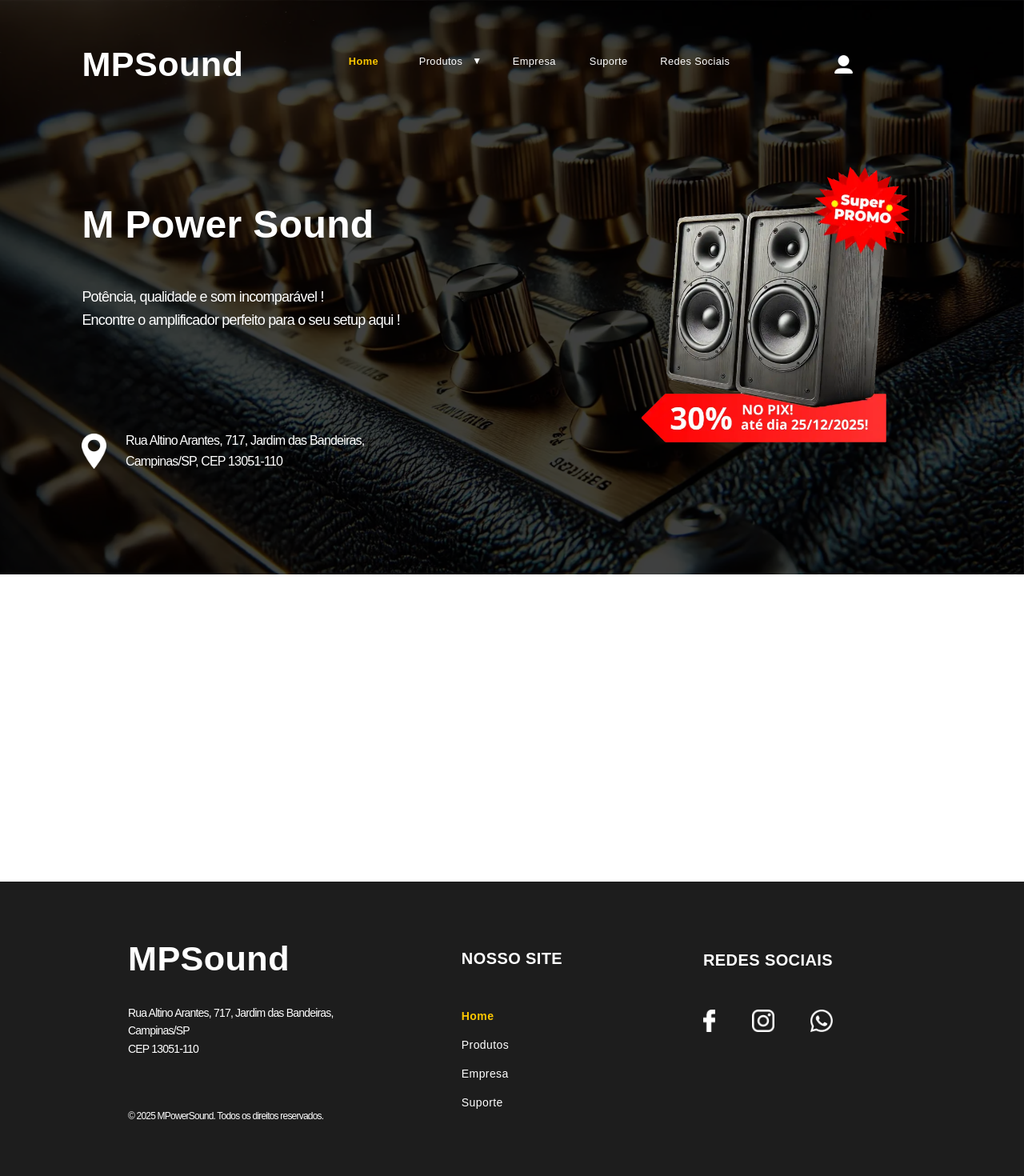
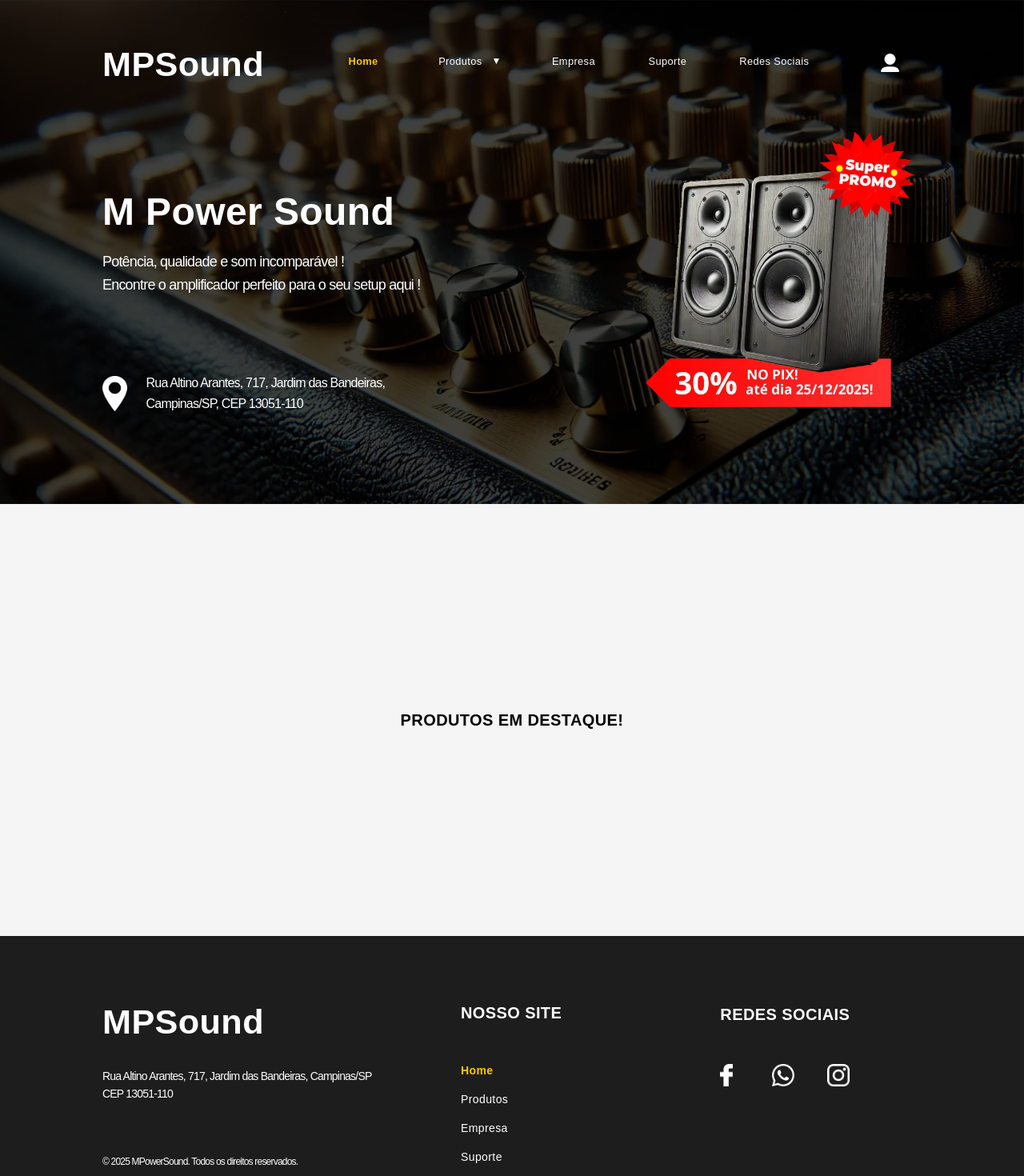
Before and after one commit to DiogoCodeDev/MpowerSound, a Vue app: page / in a window 1280 px wide. Shown: the top 1470 px of the page at 80% size. Built offline with nearby package versions, Linux system fonts and the light colour scheme.

Commit message:
fix: remove gap from project [2 horas]

```diff
--- a/src/components/AppFooter.vue
+++ b/src/components/AppFooter.vue
@@ -7,8 +7,9 @@ const route = useRoute();
 <template>
 	<footer
 		:style="{ backgroundColor: 'rgba(0, 0, 0, 0.55)' }"
-		class="w-full flex flex-col justify-center items-center lg:justify-between lg:flex-row lg:h-96 py-12 lg:py-12 lg:px-40 z-10">
-		<div class="w-80 md:w-96 flex flex-col lg:w-1/3">
+		class="w-full flex flex-col justify-center items-center lg:justify-between lg:flex-row lg:h-96 py-12 lg:py-12 lg:px-32 z-10">
+		<div class="w-80 md:w-96 flex flex-col md:items-center lg:w-1/3">
+			<div class="w-72 lg:w-full">
 				<router-link data-aos="fade-right" to="/">
 					<h1 class="text-[2.6rem] xl:text-[2.7rem] font-bold mb-6 mt-4 lg:mt-0"> MPSound </h1>
 				</router-link>
@@ -20,28 +21,29 @@ const route = useRoute();
 					© 2025 MPowerSound. Todos os direitos reservados.
 				</p>
 			</div>
-		<div class="w-80 md:w-96 flex flex-col justify-center lg:items-center lg:w-1/3 mb-10 lg:mb-0">
-			<div>
+		</div>
+		<div class="w-80 md:w-96 flex flex-col justify-center md:items-center lg:items-center lg:w-1/3 mb-10 lg:mb-0">
+			<div class="w-72 lg:w-32">
 				<h3 data-aos="fade-right" class="text-xl mb-12 font-black uppercase">Nosso Site</h3>
 				<ul>
-					<li data-aos="fade-up" :class="{ 'text-yellow-400 font-bold ': route.path === '/' }" class="mb-8 lg:mb-2 xl:mb-4 cursor-pointer transition-all duration-150 ease-in-out text-lg lg:text-sm">
+					<li data-aos="fade-up" :class="{ 'text-yellow-400 font-bold ': route.path === '/' }" class="mb-8 lg:mb-4 cursor-pointer transition-all duration-150 ease-in-out text-lg lg:text-sm">
 						<router-link @click="notFixeNavBar" to="/">Home</router-link></li>
-					<li data-aos="fade-up" :class="{ 'text-yellow-400 font-bold ': route.path === '/produtos' }" class="mb-8 lg:mb-2 xl:mb-4 cursor-pointer transition-all duration-150 ease-in-out text-lg lg:text-sm">
+					<li data-aos="fade-up" :class="{ 'text-yellow-400 font-bold ': route.path === '/produtos' }" class="mb-8 lg:mb-4 cursor-pointer transition-all duration-150 ease-in-out text-lg lg:text-sm">
 						<router-link @click="notFixeNavBar" to="/produtos">Produtos</router-link></li>
-					<li data-aos="fade-up" :class="{ 'text-yellow-400 font-bold ': route.path === '/empresa' }" class="mb-8 lg:mb-2 xl:mb-4 cursor-pointer transition-all duration-150 ease-in-out text-lg lg:text-sm">
+					<li data-aos="fade-up" :class="{ 'text-yellow-400 font-bold ': route.path === '/empresa' }" class="mb-8 lg:mb-4 cursor-pointer transition-all duration-150 ease-in-out text-lg lg:text-sm">
 						<router-link @click="notFixeNavBar" to="/empresa">Empresa</router-link></li>
-					<li data-aos="fade-up" :class="{ 'text-yellow-400 font-bold ': route.path === '/suporte' }" class="mb-8 lg:mb-2 xl:mb-4 cursor-pointer transition-all duration-150 ease-in-out text-lg lg:text-sm">
+					<li data-aos="fade-up" :class="{ 'text-yellow-400 font-bold ': route.path === '/suporte' }" class="mb-8 lg:mb-4 cursor-pointer transition-all duration-150 ease-in-out text-lg lg:text-sm">
 						<router-link @click="notFixeNavBar" to="/suporte">Suporte</router-link></li>
 				</ul>
 			</div>
 		</div>
-		<div class="w-80 md:w-96 flex flex-col justify-center lg:items-center lg:justify-start lg:w-1/3">
+		<div class="w-80 md:w-96 flex flex-col justify-center md:items-center lg:justify-start lg:w-1/3">
 			<div>
 				<h3 data-aos="fade-right" class="text-xl mb-12 font-black uppercase">Redes Sociais</h3>
 				<div class="flex w-72 lg:w-full justify-between">
 					<img data-aos="fade-up" alt="icon facebook" class="h-9 lg:h-7" src="../assets/img/icons/facebook-icon.webp"/>
+					<img data-aos="fade-up" alt="icon whatsapp" class="h-9 lg:h-7 ml-3 lg:ml-2 mb-28" src="../assets/img/icons/wpp-icon.webp"/>
 					<img data-aos="fade-up" alt="icon instagram" class="h-9 lg:h-7" src="../assets/img/icons/instagram-icon.webp"/>
-					<img data-aos="fade-up" alt="icon whatsapp" class="h-9 lg:h-7 mb-28" src="../assets/img/icons/wpp-icon.webp"/>
 				</div>
 				<p data-aos="fade-up" data-aos-offset="50" class="text-sm flex lg:hidden lg:text-xs text-white mb-16">
 					© 2025 MPowerSound. Todos os direitos reservados.
--- a/src/components/AppHeader.vue
+++ b/src/components/AppHeader.vue
@@ -5,35 +5,35 @@ import AppNavbar from "./AppNavbar.vue";
 </script>
 
 <template>
-	<header class="flex flex-col gap-4">
+	<header class="flex flex-col">
 		<AppNavbar />
 
-		<section class="flex flex-col items-center md:items-start justify-center gap-5">
+		<section class="flex w-full flex-col items-center md:items-start justify-center mb-28">
 			<div
-				class="flex w-full flex-col-reverse md:flex-row-reverse items-center justify-between gap-5 md:gap-8 xl:gap-32">
+				class="flex w-full flex-col-reverse md:flex-row-reverse items-center justify-between">
 				<div class="group">
 					<img src="../assets/img/promotion-image.webp" alt="Item em promoção destaque" class="object-contain transform transition-transform duration-300 ease-in-out group-hover:scale-110
-		       lg:mr-8 -mt-8 h-[250px] md:h-[300px] lg:h-[320px] xl:h-[350px] 2xl:h-[400px]" loading="lazy"
+		       		-mt-8 h-[250px] md:h-[300px] lg:h-[320px] xl:h-[350px] 2xl:h-[390px]" loading="lazy"
 						data-aos="fade-right" data-aos-delay="300" />
 				</div>
 
-				<div class="flex flex-col gap-7 items-start md:text-left">
-					<h1 class="text-[2.8rem] w-full lg:text-5xl mt-6 lg:mt-12 mb-6 lg:mb-6 xl:text-5xl 2xl:text-7xl"
+				<div class="flex flex-col items-start md:text-left">
+					<h1 class="text-[2.8rem] w-full lg:text-5xl mt-8 lg:mt-12 mb-6 lg:mb-6 xl:text-5xl 2xl:text-7xl"
 						data-aos="fade-right" data-aos-delay="500">
 						M Power Sound
 					</h1>
-					<p class="text-white text-base md:text-md lg:text-lg 2xl:text-lg mb-8 lg:mb-24"
+					<p class="text-white text-base md:text-md lg:text-lg 2xl:text-lg mb-16 lg:mb-24"
 						data-aos="fade-right" data-aos-delay="600">
 						Potência, qualidade e som incomparável ! <br>
 						Encontre o amplificador perfeito para o seu setup aqui !
 					</p>
-					<div class="flex items-center mb-12 lg:mb-0">
+					<div class="flex items-center mb-16 lg:mb-0">
 						<img src="../assets/img/icons/location-icon.webp" alt="Camisa de mockup"
 							class="object-contain h-[30px] md:h-[30px] lg:h-[40px] xl:h-[45px] 2xl:h-[50px]"
-							loading="lazy" data-aos="fade-right" data-aos-delay="600" />
+							loading="lazy" data-aos="fade-right" data-aos-delay="800" />
 						<p class="text-base ml-3 lg:ml-6 text-white md:text-md lg:text-md 2xl:text-[0.9rem]"
-							data-aos="fade-right" data-aos-delay="500">
-							Rua Altino Arantes, 717, Jardim das Bandeiras, <br class="md:hidden lg:block">
+							data-aos="fade-right" data-aos-delay="700">
+							Rua Altino Arantes, 717, Jardim das Bandeiras, <br>
 							Campinas/SP, CEP 13051-110
 						</p>
 					</div>
--- a/src/components/AppNavbar.vue
+++ b/src/components/AppNavbar.vue
@@ -61,17 +61,17 @@ const isMenuOpen = ref(false);
 <template>
 	<div ref="navbarRef" class="z-50" :class="{ 'navbar-fixed': isNavbarFixed, 'navbar-default': !isNavbarFixed }"
 		:style="!isNavbarFixed ? '' : 'transition: none;'">
-		<nav :class="!isNavbarFixed ? 'w-full mb-10 lg:mb-20 pt-12 lg:pt-12' : 'w-10/12 lg:w-9/12 py-4 lg:py-4 xl:py-2'"
+		<nav :class="!isNavbarFixed ? 'w-full mb-10 lg:mb-20 pt-12 lg:pt-12' : 'w-full px-7 lg:px-32 py-4 lg:py-4 xl:py-2'"
 			class="justify-between items-center flex">
 			<router-link data-aos="fade-right" data-aos-delay="200" to="/">
-				<h1 :class="isNavbarFixed ? 'text-[1.8rem] xl:text-[2.3rem] lg:-ml-4 lg:mr-6' : 'text-[2.1rem] xl:text-[2.7rem] '"
+				<h1 :class="isNavbarFixed ? 'text-[1.8rem] xl:text-[2.3rem] lg:mr-6' : 'text-[2.1rem] xl:text-[2.7rem] '"
 					class="font-bold"> MPSound </h1>
 			</router-link>
 
 			<!-- Menu Desktop -->
 			<div data-aos="fade-right" data-aos-delay="400"
-				class="hidden lg:flex w-8/12 lg:w-12/12 xl:w-7/12 lg:text-[0.8rem]">
-				<ul :class="!isNavbarFixed ? '-mt-2' : 'mt-1'" class="flex lg:ml-12 w-10/12 justify-between">
+				class="hidden lg:flex w-8/12 lg:w-12/12 xl:w-8/12 lg:text-[0.8rem]">
+				<ul :class="!isNavbarFixed ? '-mt-2' : 'mt-1'" class="flex lg:ml-12 w-11/12 justify-between">
 					<li class="w-24 h-7 flex items-center justify-center"
 						:class="{ 'text-yellow-400 font-bold': route.path === '/', 'mr-1': isNavbarFixed }">
 						<router-link @click="notFixeNavBar" to="/">Home </router-link>
@@ -135,11 +135,11 @@ const isMenuOpen = ref(false);
 			</div>
 
 			<img src="../assets/img/icons/user-icon.webp" alt="Ícone de usuário"
-				class="object-contain hidden lg:flex lg:mr-14 h-[15px] md:h-[15px] lg:h-[20px] xl:h-[23px] 2xl:h-[23px]"
+				class="object-contain hidden lg:flex lg:ml-8 -mt-1 h-[15px] md:h-[15px] lg:h-[20px] xl:h-[23px] 2xl:h-[23px]"
 				loading="lazy" data-aos="fade-right" data-aos-delay="400" />
 
 			<!-- Menu Mobile -->
-			<div data-aos="fade-right" class="relative z-50 bg-red-400">
+			<div data-aos="fade-right" class="relative z-50">
 				<button @click="toggleMenu"
 					class="lg:hidden flex flex-col items-center absolute -mt-2 right-1 top-0 transition-all duration-300"
 					:class="{ 'open': isMenuOpen, 'right-0': isNavbarFixed }">
@@ -222,6 +222,7 @@ const isMenuOpen = ref(false);
 .navbar-default {
 	position: relative;
 	opacity: 1;
+	width: 100%;
 	transform: translateY(0);
 }
 
--- /dev/null
+++ b/src/components/HomeProducts.vue
@@ -0,0 +1,7 @@
+<template>
+	<div class="w-full bg-neutral-100 text-black">
+        <h1 class="text-black font-bold text-center uppercase text-xl py-64"> Produtos em destaque! </h1>
+    </div>
+</template>
+
+<style scoped></style>
--- a/src/pages/EnterpriseView.vue
+++ b/src/pages/EnterpriseView.vue
@@ -5,10 +5,10 @@ import AppFooter from "../components/AppFooter.vue";
 
 <template>
     <div id="container"
-        class="relative w-full min-h-screen overflow-x-hidden flex flex-col text-white before:absolute before:inset-0 before:bg-black before:opacity-75 tracking-wide">
+        class="relative w-full min-h-screen overflow-x-hidden max-w-full overflow-hidden overflow-x-hidden flex flex-col text-white before:absolute before:inset-0 before:bg-black before:opacity-75 tracking-wide">
         <img src="/bg3.webp" alt="Background Mpower Sound"
             class="fixed top-0 left-0 w-full h-full object-cover -z-10" />
-        <EnterpriseHeader class="z-50 px-7 md:px-20 lg:px-40 xl:px-[8%] 2xl:px-[10%]" />
+        <EnterpriseHeader class="z-50 px-7 md:px-20 lg:px-32" />
 
             <div class="w-full px-8 lg:px-32 bg-[#F1F1F1] gap-20 lg:gap-72 z-10">
                 <h2 data-aos="fade-right" data-aos-delay="100" class="text-black py-12 text-xl lg:text-xl ml-4"> <bold class="font-bold">MPOWER SOUND</bold> – Potência e Qualidade em Cada Frequência </h2>
--- a/src/pages/HomeView.vue
+++ b/src/pages/HomeView.vue
@@ -1,26 +1,26 @@
 <script setup>
 import AppHeader from "../components/AppHeader.vue";
 import AppFooter from "../components/AppFooter.vue";
+import HomeProducts from "../components/HomeProducts.vue";
 </script>
 
 <template>
 	<div
 		id="container"
-		class="relative w-full min-h-screen overflow-x-hidden flex flex-col gap-20 lg:gap-32 text-white before:absolute before:inset-0 before:bg-black before:opacity-75 tracking-wide"
-	>
+		class="relative w-full min-h-screen max-w-full overflow-hidden overflow-x-hidden flex flex-col text-white before:absolute before:inset-0 before:bg-black before:opacity-75 tracking-wide"
+		>
 		<img
 			src="/mpower-sound-bg.webp"
 			alt="Background Mpower Sound"
 			class="fixed top-0 left-0 w-full h-full object-cover -z-10"
 		/>
-		<AppHeader class="z-50 px-7 md:px-20 lg:px-40 xl:px-[8%] 2xl:px-[10%]" />
+		<AppHeader class="z-50 px-7 md:px-20 lg:px-32" />
 
 		<main class="z-10 flex flex-col">
-			<div class="w-full h-96 bg-white">
+			<HomeProducts/>
+		</main>
 
-			</div>
-			<AppFooter/>
-		</main>
+		<AppFooter/>
 	</div>
 </template>
 
```
Also changed, not shown: src/components/EnterpriseHeader.vue (+13 -13 lines). Lines whose indentation alone changed are shown as unchanged.
